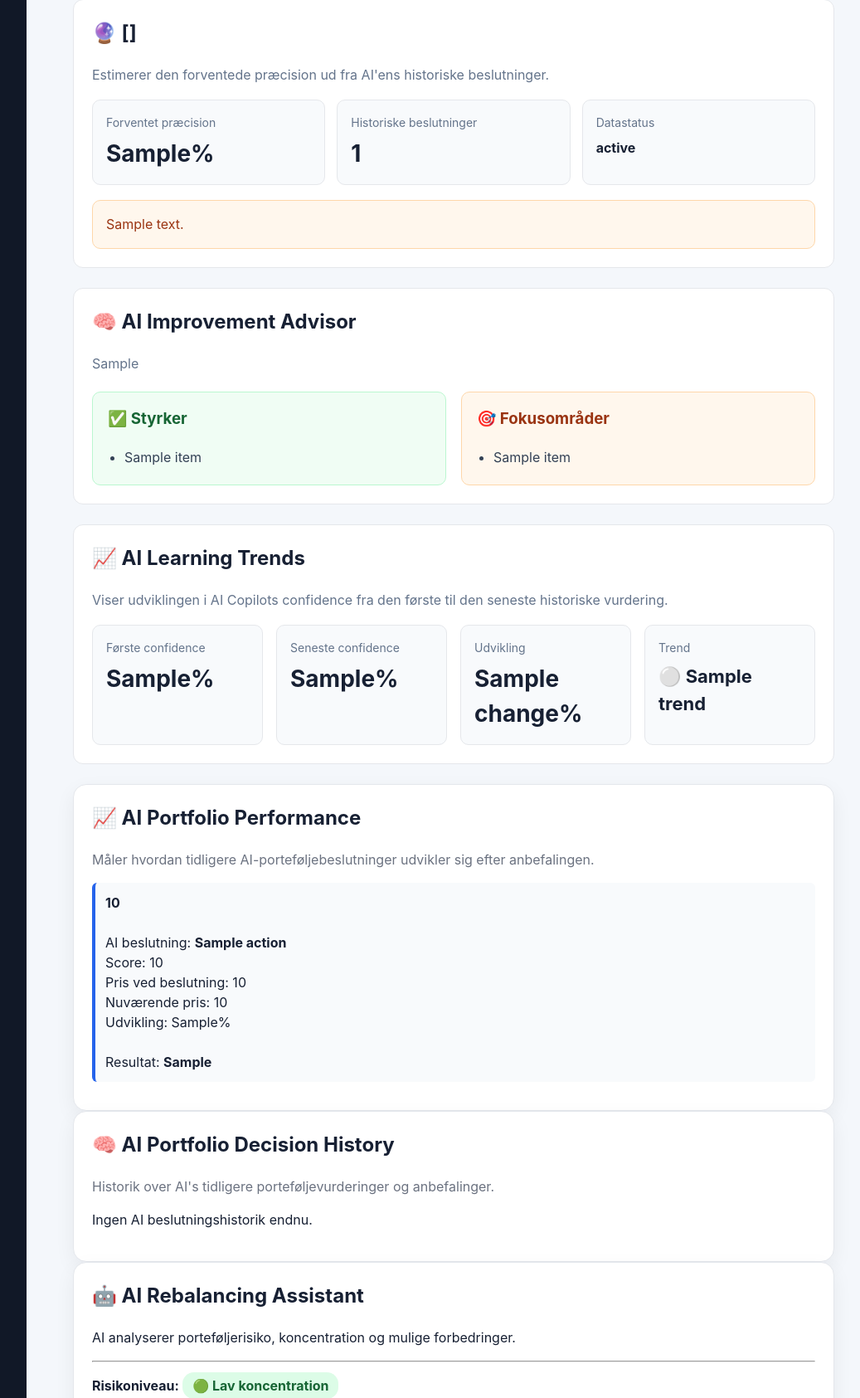
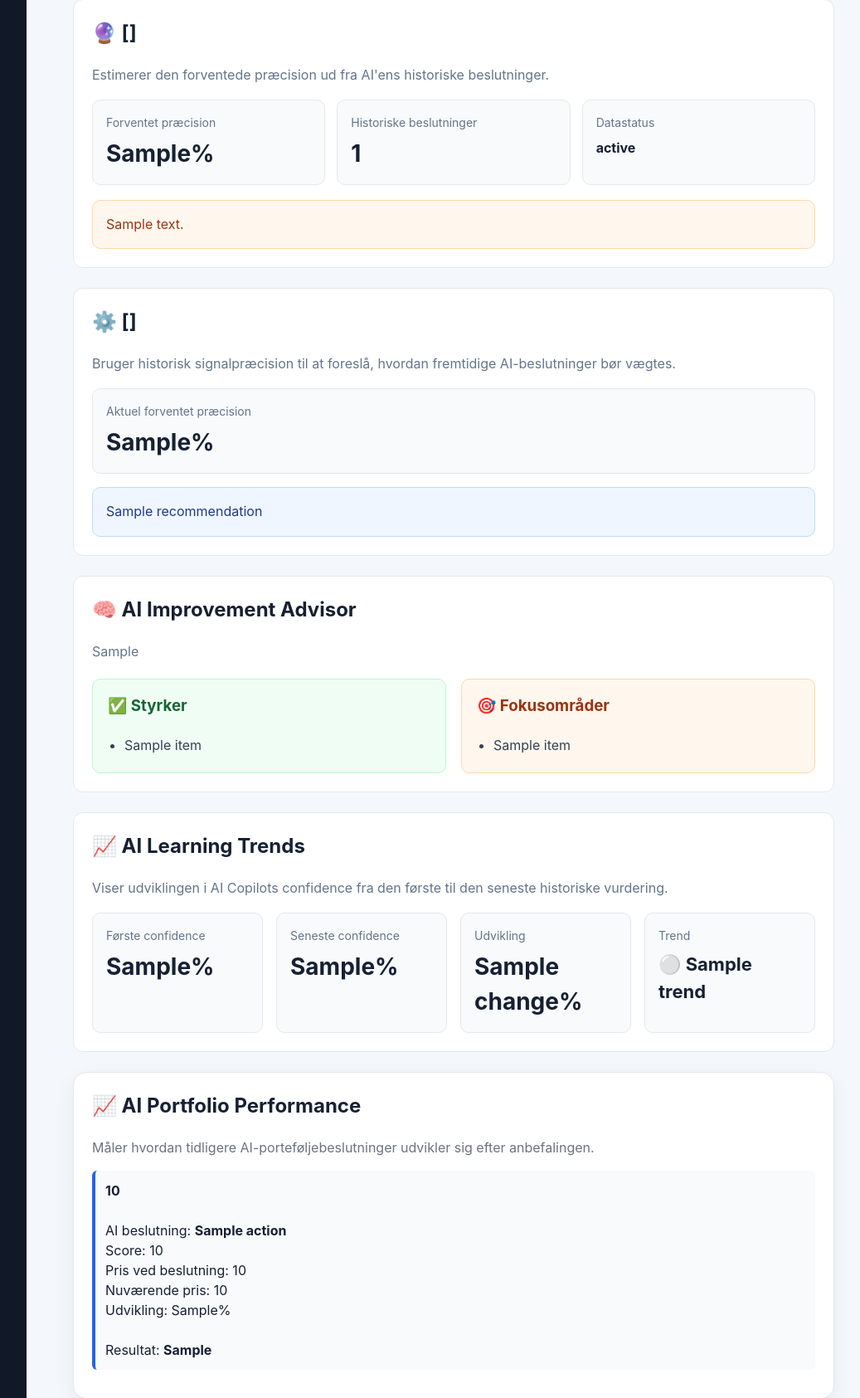
Before and after one commit to thomasthorvaldlund-ctrl/novo-ai-monitor, a Python web app: template templates/ai_portfolio_lab.html in a window 1280 px wide. Shown: the part 4509-6194 px from the top of the page at 83% size, without its empty margins (218-1255 px from the left). Run offline with Jinja, Linux system fonts and the light colour scheme; the template is opened without the code that fills it: most values are stand-ins (such as "Sample title", 1, 10 or a date in 2020).

Commit message:
Add AI Decision Optimizer

```diff
--- a/command_center_routes.py
+++ b/command_center_routes.py
@@ -28,6 +28,7 @@ from ai_learning_trends_service import get_learning_trends
 from ai_insight_generator_service import get_ai_insight
 from ai_pattern_detector_service import get_pattern_detection
 from ai_prediction_engine_service import get_prediction_engine
+from ai_decision_optimizer_service import get_decision_optimizer
 
 
 command_center_bp = Blueprint("command_center", __name__)
@@ -178,6 +179,7 @@ def ai_portfolio_lab():
         ai_insight=get_ai_insight(),
         pattern_detection=get_pattern_detection(),
         prediction_engine=get_prediction_engine(),
+        decision_optimizer=get_decision_optimizer(),
     )
 
 
--- a/templates/ai_portfolio_lab.html
+++ b/templates/ai_portfolio_lab.html
@@ -48,6 +48,8 @@ AI Portfolio Lab
 
     {% include "partials/_portfolio_prediction_engine.html" %}
 
+    {% include "partials/_portfolio_decision_optimizer.html" %}
+
     {% include "partials/_portfolio_improvement_advisor.html" %}
 
     {% include "partials/_portfolio_learning_trends.html" %}
--- /dev/null
+++ b/templates/partials/_portfolio_decision_optimizer.html
@@ -0,0 +1,50 @@
+<section style="
+    background:white;
+    border:1px solid #e5e7eb;
+    border-radius:12px;
+    padding:22px;
+    margin-bottom:24px;
+">
+    <h2 style="margin-top:0;">
+        ⚙️ {{ decision_optimizer.headline }}
+    </h2>
+
+    <p style="color:#64748b;margin-bottom:18px;">
+        Bruger historisk signalpræcision til at foreslå, hvordan fremtidige AI-beslutninger bør vægtes.
+    </p>
+
+    <div style="
+        background:#f8fafc;
+        border:1px solid #e5e7eb;
+        border-radius:10px;
+        padding:16px;
+        margin-bottom:16px;
+    ">
+        <div style="color:#64748b;font-size:14px;">
+            Aktuel forventet præcision
+        </div>
+
+        <div style="font-size:28px;font-weight:700;margin-top:6px;">
+            {{ decision_optimizer.expected_accuracy }}%
+        </div>
+    </div>
+
+    <div style="
+        display:grid;
+        grid-template-columns:repeat(auto-fit, minmax(260px, 1fr));
+        gap:14px;
+    ">
+        {% for recommendation in decision_optimizer.recommendations %}
+            <div style="
+                background:#eff6ff;
+                border:1px solid #bfdbfe;
+                border-radius:10px;
+                padding:16px;
+                color:#1e3a8a;
+                line-height:1.6;
+            ">
+                {{ recommendation }}
+            </div>
+        {% endfor %}
+    </div>
+</section>
```
Also changed, not shown: ai_decision_optimizer_service.py (added, +31 -0 lines).
